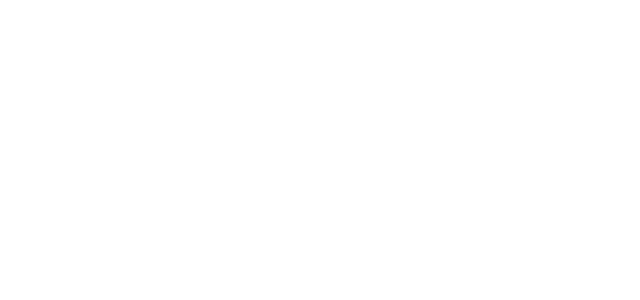
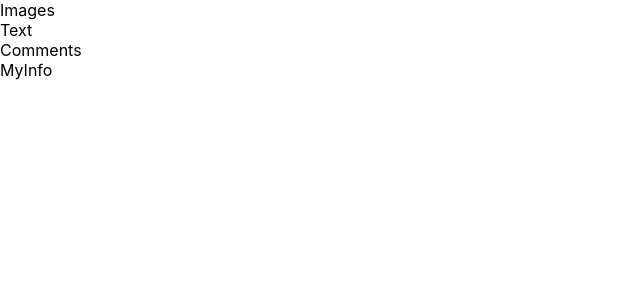
Before and after one commit to siwolsmu89/Mskts_Mustagram, a React (Create React App) app in the folder mustagram_front/: page /MainPage in a window 1280 px wide. Shown: the top 300 px of the page, without its empty margins (0-640 px from the left). Built offline with nearby package versions, Linux system fonts and the light colour scheme.

Commit message:
Create MainPage Component and its children
2020/12/03

```diff
--- a/mustagram_front/src/App.js
+++ b/mustagram_front/src/App.js
@@ -1,12 +1,14 @@
 import React, {Component} from "react";
 import {BrowserRouter,Route} from 'react-router-dom'
 import MemberPageRouter from "./route/MemberPageRouter";
+import MainPageRouter from "./route/MainPageRouter";
 
 class App extends Component {
   render(){
     return (
         <BrowserRouter>
             <MemberPageRouter/>
+            <MainPageRouter/>
         </BrowserRouter>
     )
   }
--- a/mustagram_front/src/component/page/MainPage.js
+++ b/mustagram_front/src/component/page/MainPage.js
@@ -1,10 +1,19 @@
 import React, {Component} from 'react';
+import MyInfo from "../part/MyInfo";
+import ArticleScroll from "../part/ArticleScroll";
 
 class MainPage extends Component {
     render(){
         return(
-            <div>
-                MainPage
+            <div className="page page-wrapper page-main-page">
+                <div className="row">
+                    <div className="col-7">
+                        <ArticleScroll/>
+                    </div>
+                    <div className="col-5">
+                        <MyInfo/>
+                    </div>
+                </div>
             </div>
         )
     }
--- /dev/null
+++ b/mustagram_front/src/component/part/ArticleScroll.js
@@ -0,0 +1,18 @@
+import React, {Component} from 'react';
+import ImageLayer from "../piece/ImageLayer"
+import TextLayer from "../piece/TextLayer"
+import CommentLayer from "../piece/CommentLayer"
+
+class ArticleScroll extends Component {
+    render() {
+        return (
+            <div className="part part-wrapper part-article-scroll">
+                <ImageLayer/>
+                <TextLayer/>
+                <CommentLayer/>
+            </div>
+        );
+    }
+}
+
+export default ArticleScroll
--- /dev/null
+++ b/mustagram_front/src/component/part/MyInfo.js
@@ -0,0 +1,14 @@
+import React, {Component} from 'react';
+
+class MyInfo extends Component {
+
+    render() {
+        return (
+            <div className="part part-wrapper part-my-info">
+                MyInfo
+            </div>
+        );
+    }
+}
+
+export default MyInfo
--- /dev/null
+++ b/mustagram_front/src/component/piece/CommentLayer.js
@@ -0,0 +1,13 @@
+import React, {Component} from 'react';
+
+class CommentLayer extends Component {
+    render() {
+        return (
+            <div className="piece piece-wrapper piece-comment-layer">
+                Comments
+            </div>
+        );
+    }
+}
+
+export default CommentLayer
--- /dev/null
+++ b/mustagram_front/src/component/piece/ImageLayer.js
@@ -0,0 +1,13 @@
+import React, {Component} from 'react';
+
+class ImageLayer extends Component {
+    render() {
+        return (
+            <div className="piece piece-wrapper piece-image-layer">
+                Images
+            </div>
+        );
+    }
+}
+
+export default ImageLayer
--- /dev/null
+++ b/mustagram_front/src/component/piece/TextLayer.js
@@ -0,0 +1,13 @@
+import React, {Component} from 'react';
+
+class TextLayer extends Component {
+    render() {
+        return (
+            <div className="piece piece-wrapper piece-text-layer">
+                Text
+            </div>
+        );
+    }
+}
+
+export default TextLayer
--- a/mustagram_front/src/route/MainPageRouter.js
+++ b/mustagram_front/src/route/MainPageRouter.js
@@ -6,11 +6,10 @@
     render(){
         return(
             <div>
-                MainPageRoute
                 <Route path='/MainPage' component={MainPage}/>
             </div>
         )
     }
 }
-``
+
 export default MainPageRoute
```
